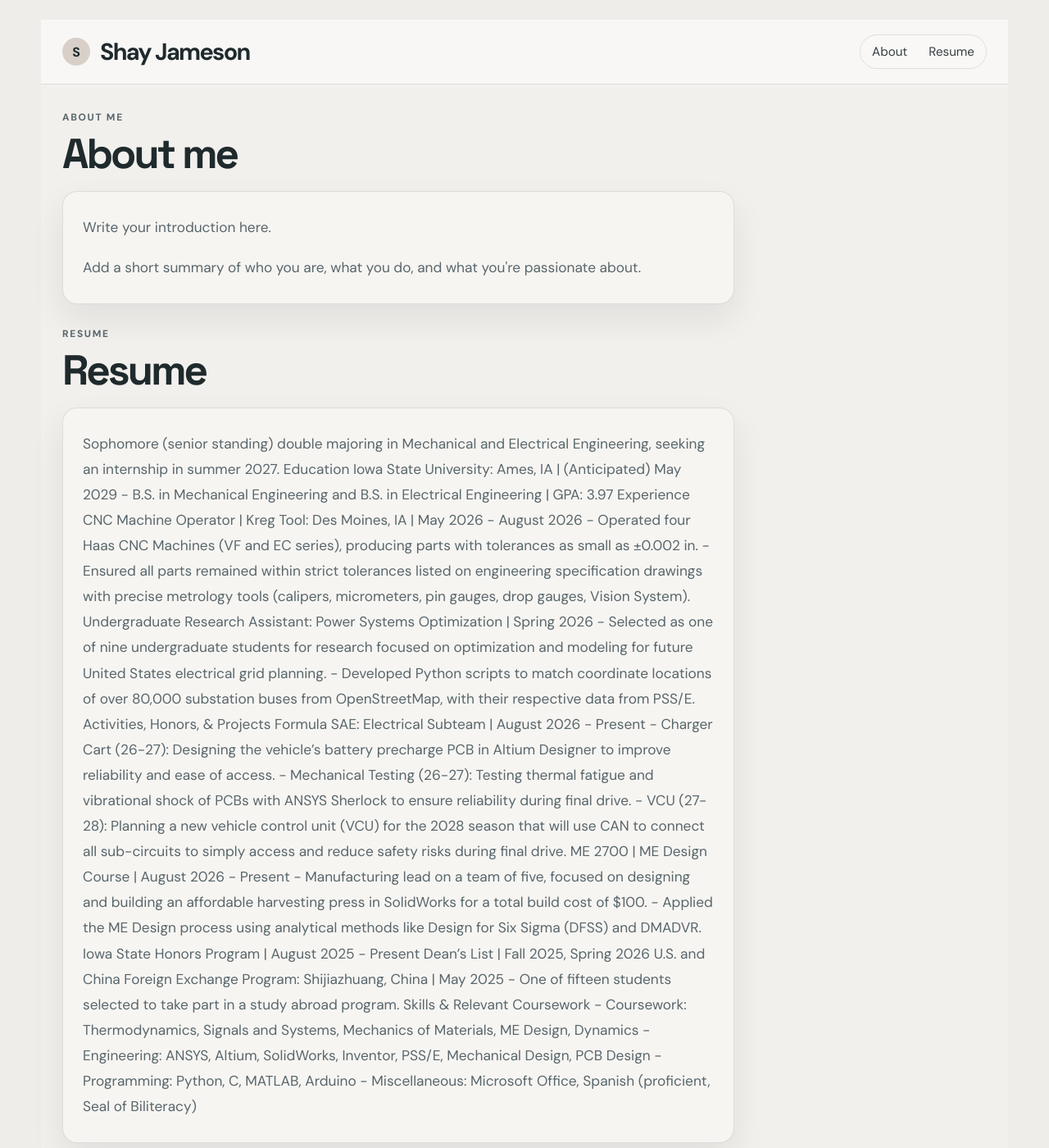
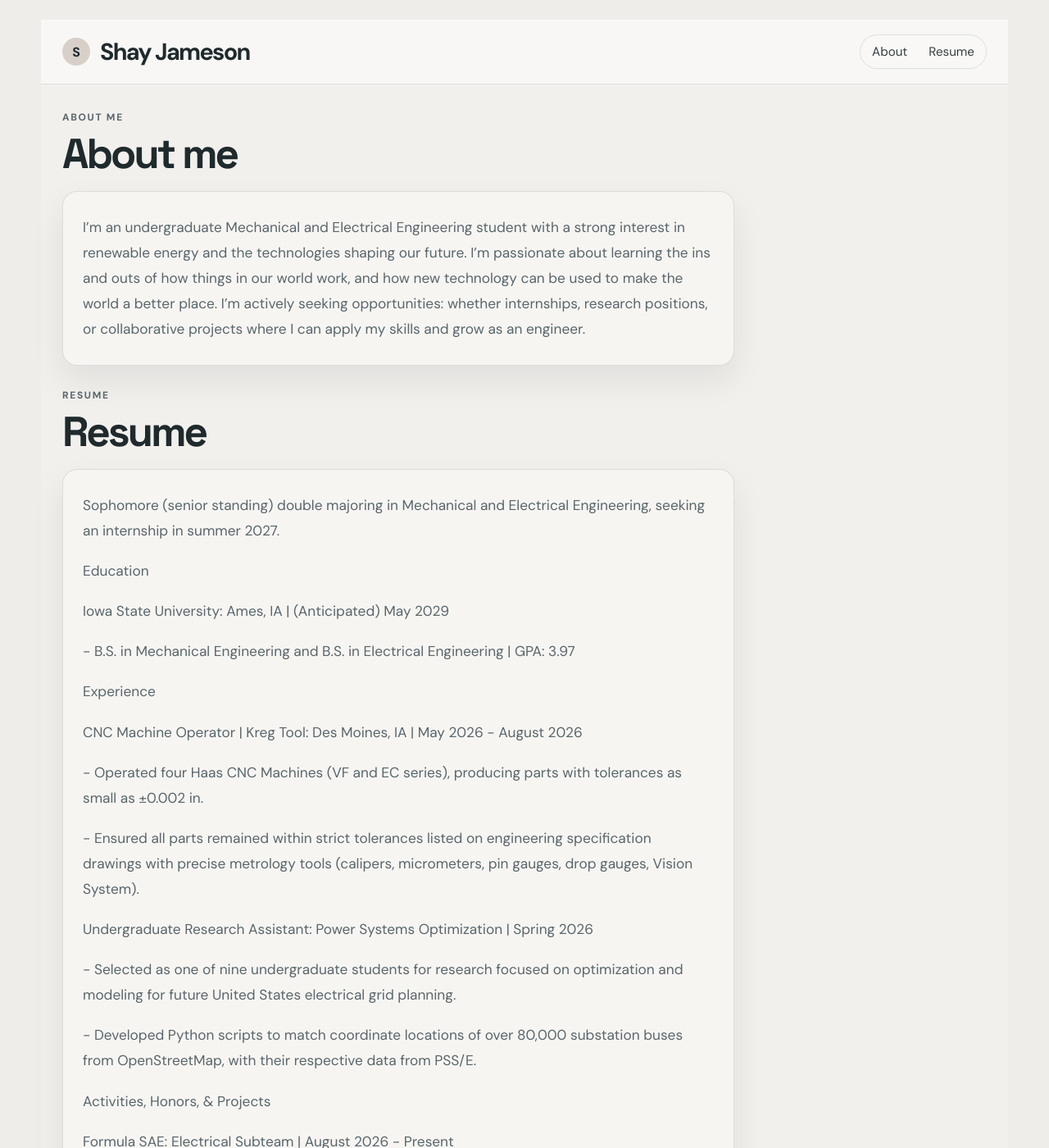
Before and after one commit to shayjameson/shayjameson.github.io, a Jekyll site: the page built from index.md, in a window 1280 px wide and 1400 px high. Shown: the whole window at 82% size. Built offline with Jekyll 4.4.1, drawn with Linux system fonts in a browser that asks for light colours; part of the change alters nothing that is shown; some of the changed text lies outside the part shown.

Commit message:
Revise personal introduction and resume details
Updated personal introduction and detailed education, experience, and skills sections.

```diff
--- a/index.md
+++ b/index.md
@@ -10,8 +10,8 @@ title: Home
   </div>
 
   <div class="text-box">
-    <p>Write your introduction here.</p>
-    <p>Add a short summary of who you are, what you do, and what you're passionate about.</p>
+    <p>I’m an undergraduate Mechanical and Electrical Engineering student with a strong interest in renewable energy and the technologies shaping our future. I’m passionate about learning the ins and outs of how things in our world work, and how new technology can be used to make the world a better place. I’m actively seeking opportunities: whether internships, research positions, or collaborative projects where I can apply my skills and grow as an engineer.</p>
+
   </div>
 </section>
 
@@ -23,34 +23,33 @@ title: Home
 
   <div class="text-box">
 
-  <p>Sophomore (senior standing) double majoring in Mechanical and Electrical Engineering, seeking an internship in summer 2027.
-Education
-Iowa State University: Ames, IA | (Anticipated) May 2029
--	B.S. in Mechanical Engineering and B.S. in Electrical Engineering | GPA: 3.97
-Experience
-CNC Machine Operator | Kreg Tool: Des Moines, IA | May 2026 - August 2026
--	Operated four Haas CNC Machines (VF and EC series), producing parts with tolerances as small as ±0.002 in.
--	Ensured all parts remained within strict tolerances listed on engineering specification drawings with precise metrology tools (calipers, micrometers, pin gauges, drop gauges, Vision System).
-Undergraduate Research Assistant: Power Systems Optimization | Spring 2026
--	Selected as one of nine undergraduate students for research focused on optimization and modeling for future United States electrical grid planning.
--	Developed Python scripts to match coordinate locations of over 80,000 substation buses from OpenStreetMap, with their respective data from PSS/E.
-Activities, Honors, & Projects
-Formula SAE: Electrical Subteam | August 2026 - Present
--	Charger Cart (26-27): Designing the vehicle’s battery precharge PCB in Altium Designer to improve reliability and ease of access.
--	Mechanical Testing (26-27): Testing thermal fatigue and vibrational shock of PCBs with ANSYS Sherlock to ensure reliability during final drive.
--	VCU (27-28): Planning a new vehicle control unit (VCU) for the 2028 season that will use CAN to connect all sub-circuits to simply access and reduce safety risks during final drive.
-ME 2700 | ME Design Course | August 2026 - Present
--	Manufacturing lead on a team of five, focused on designing and building an affordable harvesting press in SolidWorks for a total build cost of $100.
--	Applied the ME Design process using analytical methods like Design for Six Sigma (DFSS) and DMADVR.
-Iowa State Honors Program | August 2025 - Present
-Dean’s List | Fall 2025, Spring 2026
-U.S. and China Foreign Exchange Program: Shijiazhuang, China | May 2025
--	One of fifteen students selected to take part in a study abroad program.
-Skills & Relevant Coursework
--	Coursework: Thermodynamics, Signals and Systems, Mechanics of Materials, ME Design, Dynamics
--	Engineering: ANSYS, Altium, SolidWorks, Inventor, PSS/E, Mechanical Design, PCB Design
--	Programming: Python, C, MATLAB, Arduino
--	Miscellaneous: Microsoft Office, Spanish (proficient, Seal of Biliteracy)
-</p>
+  <p>Sophomore (senior standing) double majoring in Mechanical and Electrical Engineering, seeking an internship in summer 2027.<p>
+<p>Education<p>
+<p>Iowa State University: Ames, IA | (Anticipated) May 2029<p>
+<p>-	B.S. in Mechanical Engineering and B.S. in Electrical Engineering | GPA: 3.97<p>
+<p>Experience<p>
+<p>CNC Machine Operator | Kreg Tool: Des Moines, IA | May 2026 - August 2026<p>
+<p>-	Operated four Haas CNC Machines (VF and EC series), producing parts with tolerances as small as ±0.002 in.<p>
+<p>-	Ensured all parts remained within strict tolerances listed on engineering specification drawings with precise metrology tools (calipers, micrometers, pin gauges, drop gauges, Vision System).<p>
+<p>Undergraduate Research Assistant: Power Systems Optimization | Spring 2026<p>
+<p>-	Selected as one of nine undergraduate students for research focused on optimization and modeling for future United States electrical grid planning.<p>
+<p>-	Developed Python scripts to match coordinate locations of over 80,000 substation buses from OpenStreetMap, with their respective data from PSS/E.<p>
+<p>Activities, Honors, & Projects<p>
+<p>Formula SAE: Electrical Subteam | August 2026 - Present<p>
+<p>-	Charger Cart (26-27): Designing the vehicle’s battery precharge PCB in Altium Designer to improve reliability and ease of access.<p>
+<p>-	Mechanical Testing (26-27): Testing thermal fatigue and vibrational shock of PCBs with ANSYS Sherlock to ensure reliability during final drive.<p>
+<p>-	VCU (27-28): Planning a new vehicle control unit (VCU) for the 2028 season that will use CAN to connect all sub-circuits to simply access and reduce safety risks during final drive.<p>
+<p>ME 2700 | ME Design Course | August 2026 - Present<p>
+<p>-	Manufacturing lead on a team of five, focused on designing and building an affordable harvesting press in SolidWorks for a total build cost of $100.<p>
+<p>-	Applied the ME Design process using analytical methods like Design for Six Sigma (DFSS) and DMADVR.<p>
+<p>Iowa State Honors Program | August 2025 - Present<p>
+<p>Dean’s List | Fall 2025, Spring 2026<p>
+<p>U.S. and China Foreign Exchange Program: Shijiazhuang, China | May 2025<p>
+<p>-	One of fifteen students selected to take part in a study abroad program.<p>
+<p>Skills & Relevant Coursework<p>
+<p>-	Coursework: Thermodynamics, Signals and Systems, Mechanics of Materials, ME Design, Dynamics<p>
+<p>-	Engineering: ANSYS, Altium, SolidWorks, Inventor, PSS/E, Mechanical Design, PCB Design<p>
+<p>-	Programming: Python, C, MATLAB, Arduino<p>
+<p>-	Miscellaneous: Microsoft Office, Spanish (proficient, Seal of Biliteracy)<p>
   </div>
 </section>
```
